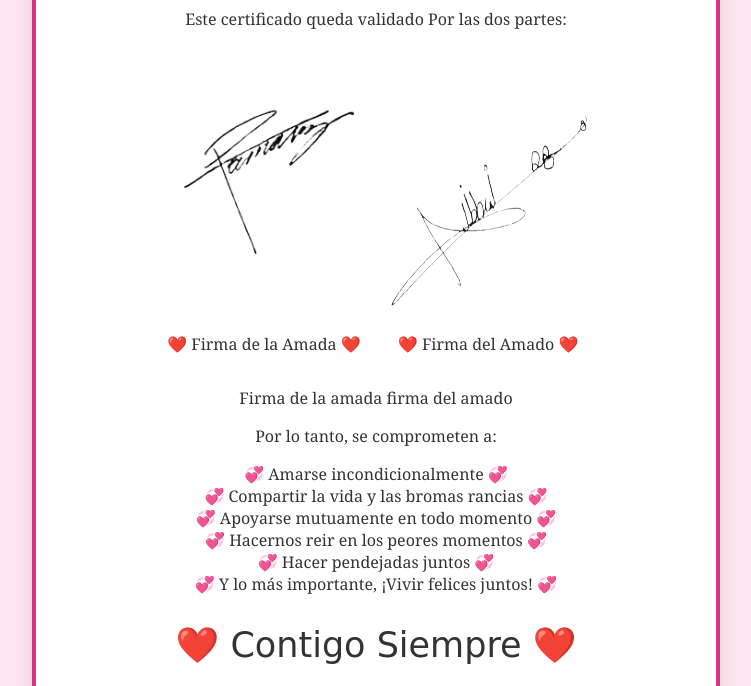
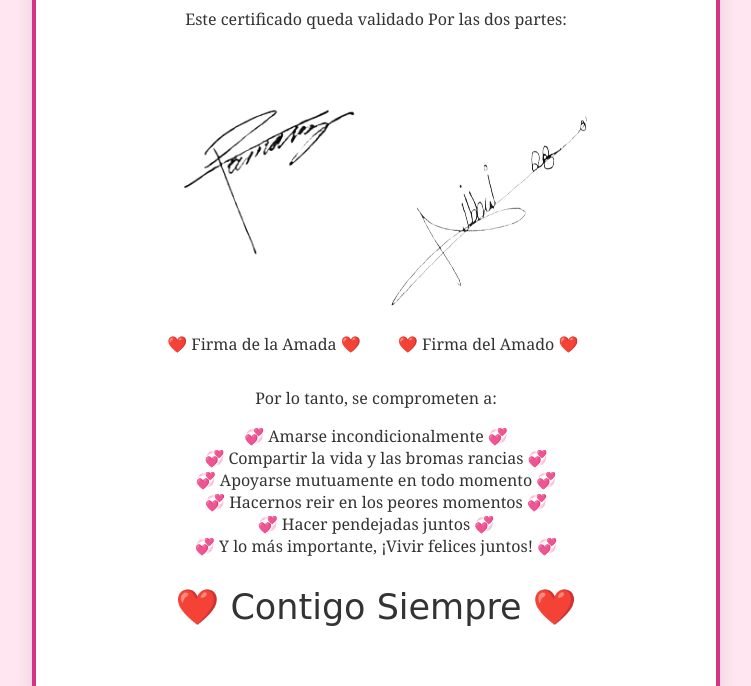
Before and after one commit to Luck2758/cert-12-10-25, a plain HTML site: page index.html in a window 1280 px wide. Shown: the part 398-1084 px from the top of the page, without its empty margins (264-1015 px from the left). Drawn offline with Linux system fonts and the light colour scheme.

Commit message:
Update index.html

```diff
--- a/index.html
+++ b/index.html
@@ -42,7 +42,6 @@
       <img src="Imagenes firmas/firma a.png" width="200px" height="200px">
       <p>❤️ Firma del Amado ❤️</p>
     </div></p>
-    <p>Firma de la amada firma del amado</p>
     <p>Por lo tanto, se comprometen a:</p>
     <ul style="list-style-type: none; padding: 0;">
       <li>💞 Amarse incondicionalmente 💞</li>
```
